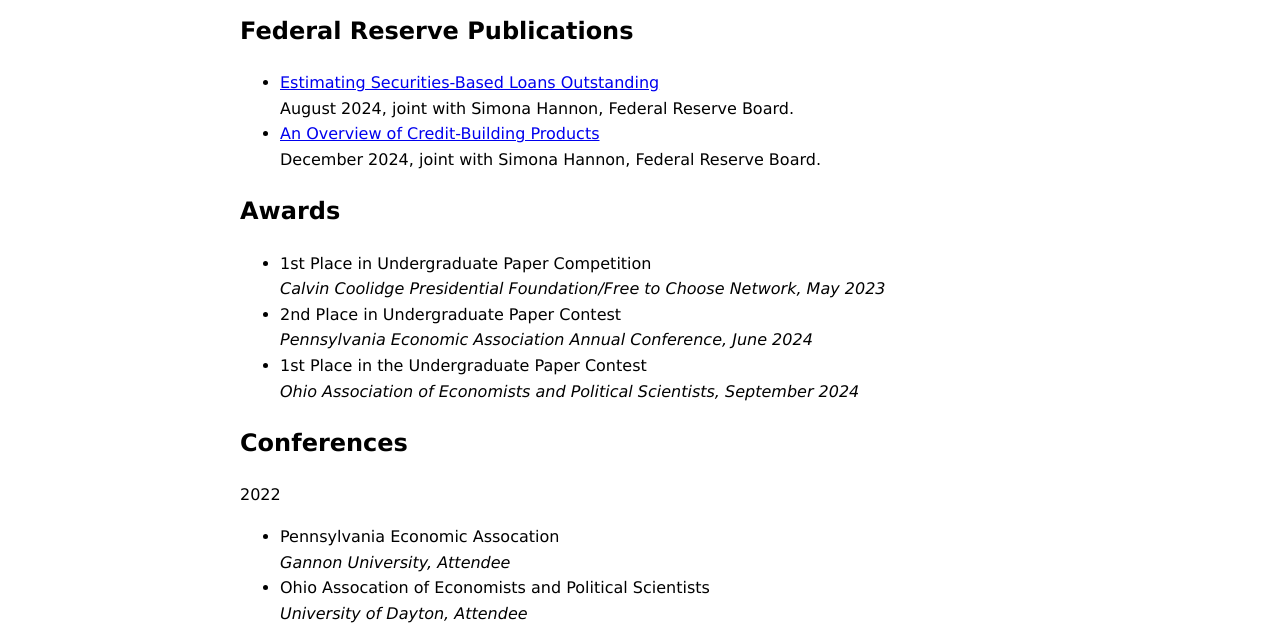
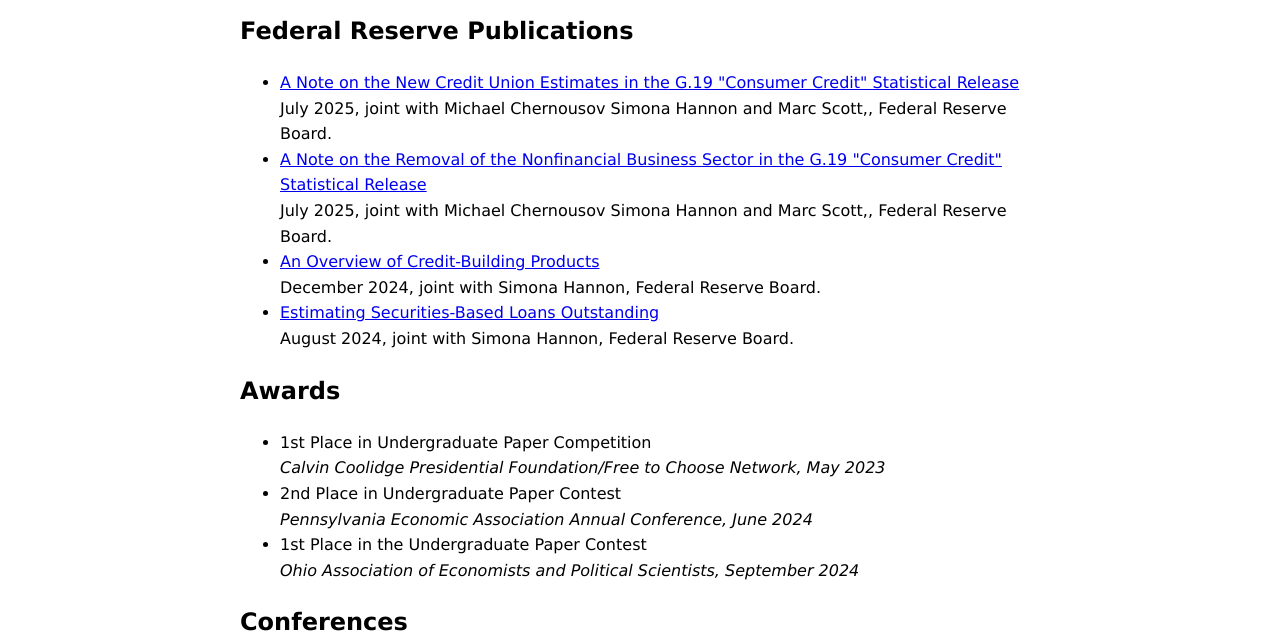
Before and after one commit to 1alexanderbruce/about, a plain HTML site: page research.html in a window 1280 px wide. Shown: the part 171-804 px from the top of the page. Drawn offline with Linux system fonts and the light colour scheme.

Commit message:
Update research.html

```diff
--- a/research.html
+++ b/research.html
@@ -24,10 +24,14 @@
 
             <h2>Federal Reserve Publications</h2>
             <ul>
+                <li><a href="https://www.federalreserve.gov/econres/notes/feds-notes/a-note-on-the-new-credit-union-estimates-in-the-g-19-consumer-credit-statistical-release-20250708.html" target="_blank">A Note on the New Credit Union Estimates in the G.19 "Consumer Credit" Statistical Release</a></li>
+                <span class="description">July 2025, joint with Michael Chernousov Simona Hannon and Marc Scott,, Federal Reserve Board.</span>
+                 <li><a href="https://www.federalreserve.gov/econres/notes/feds-notes/a-note-on-the-removal-of-the-nonfinancial-business-sector-in-the-g-19-consumer-credit-stats-release-20250708.html" target="_blank">A Note on the Removal of the Nonfinancial Business Sector in the G.19 "Consumer Credit" Statistical Release</a></li>
+                <span class="description">July 2025, joint with Michael Chernousov Simona Hannon and Marc Scott,, Federal Reserve Board.</span>
+                <li><a href="https://www.federalreserve.gov/econres/notes/feds-notes/an-overview-of-credit-building-products-20241206.html" target="_blank">An Overview of Credit-Building Products</a></li>
+                <span class="description">December 2024, joint with Simona Hannon, Federal Reserve Board.</span>
                 <li><a href="https://www.federalreserve.gov/econres/notes/feds-notes/estimating-securities-based-loans-outstanding-20240802.html" target="_blank">Estimating Securities-Based Loans Outstanding</a></li>
                 <span class="description">August 2024, joint with Simona Hannon, Federal Reserve Board.</span>
-                <li><a href="https://www.federalreserve.gov/econres/notes/feds-notes/an-overview-of-credit-building-products-20241206.html" target="_blank">An Overview of Credit-Building Products</a></li>
-                <span class="description">December 2024, joint with Simona Hannon, Federal Reserve Board.</span>
             </ul>
 
             <h2>Awards</h2>
```
